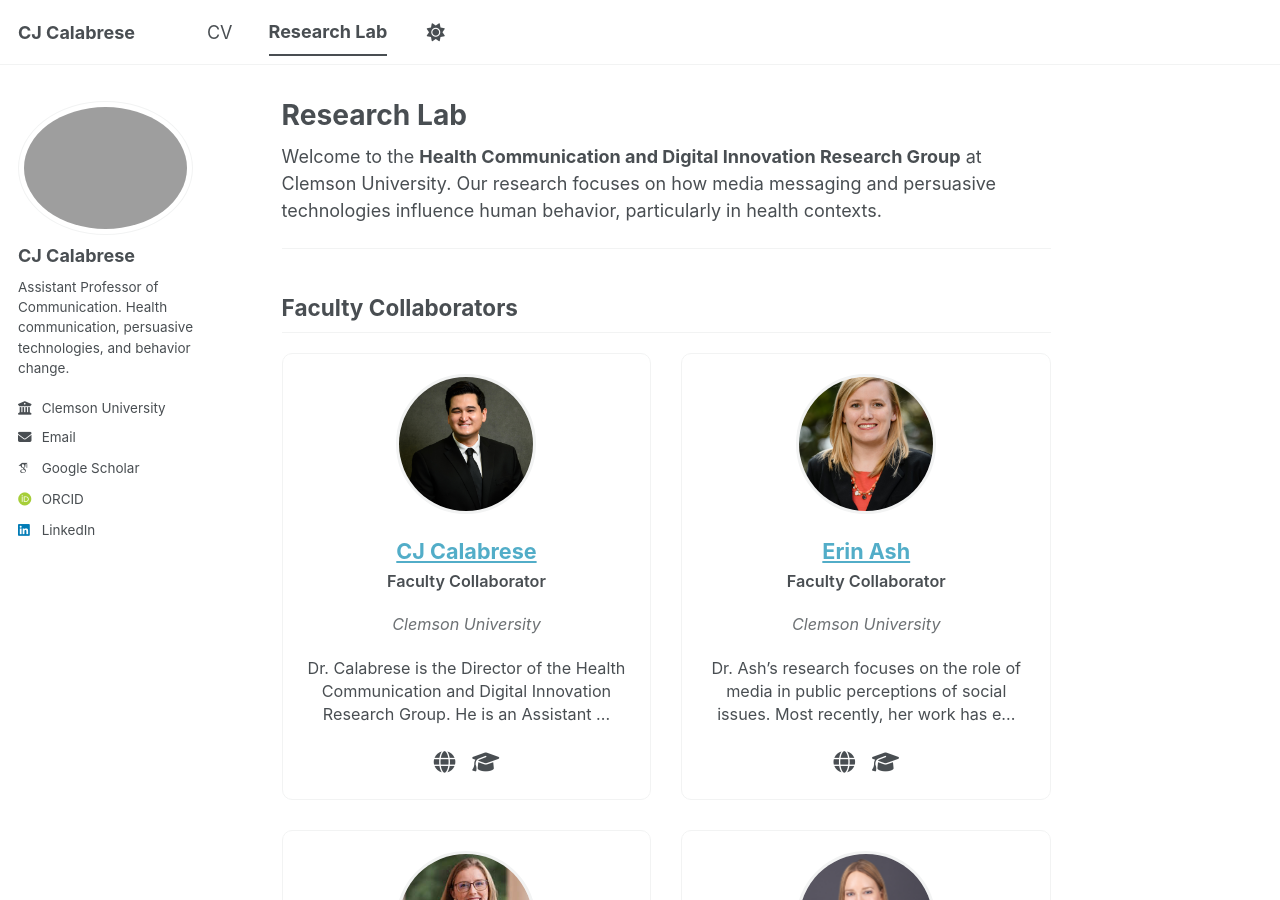
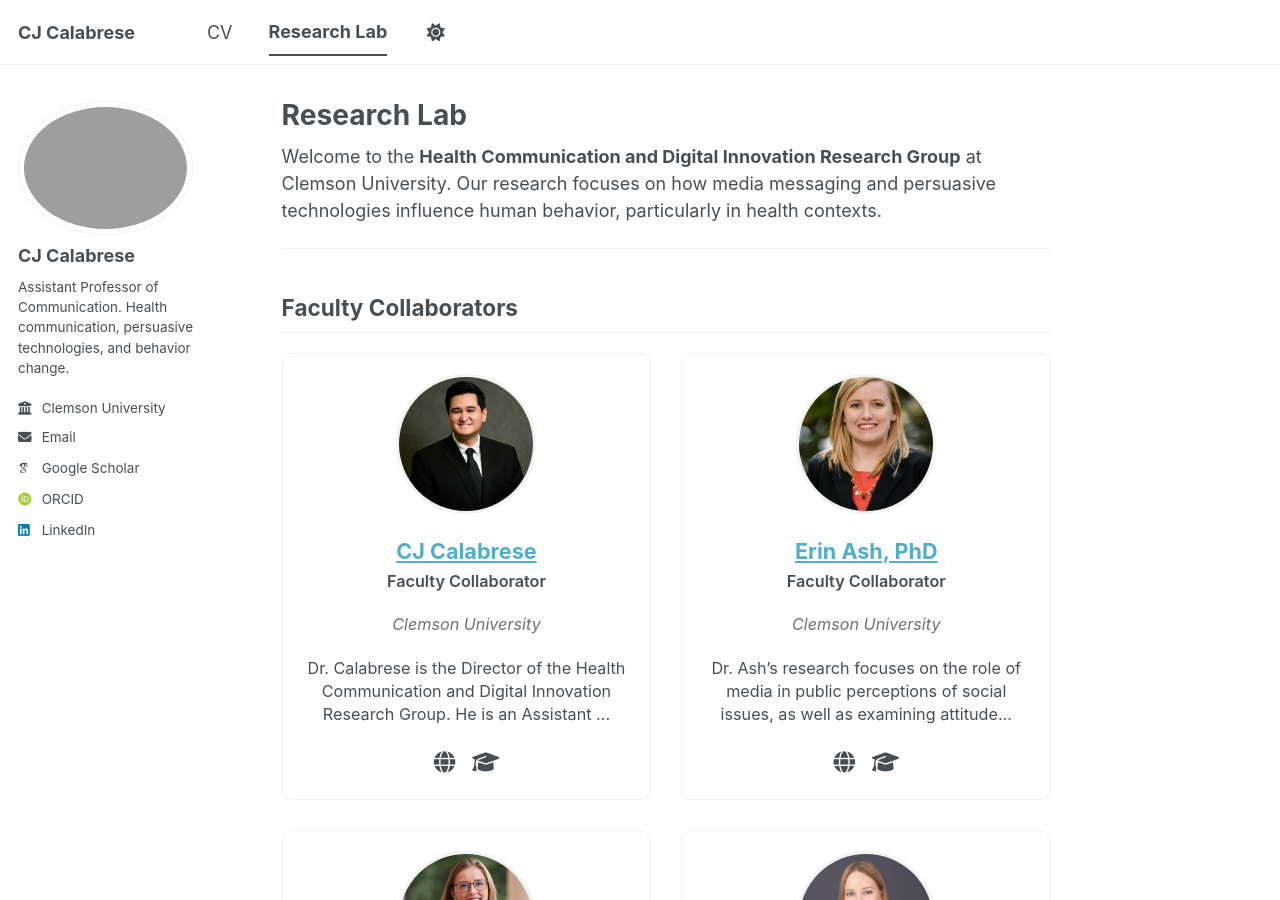
Before and after one commit to cjcalabresephd/cjcalabresephd.github.io, a Jekyll site: the page built from _pages/research-lab.md, in a window 1280 px wide and 900 px high. Built offline with Jekyll 4.4.1, drawn with Linux system fonts in a browser that asks for light colours; some web fonts are replaced; a script bundle is joined from its source files by our own code; library files that are not in the unit come from our copies.

Commit message:
Update erin-ash.md

```diff
--- a/_people/erin-ash.md
+++ b/_people/erin-ash.md
@@ -1,6 +1,6 @@
 ---
 
-name: Erin Ash
+name: Erin Ash, PhD
 lastname: Ash
 role: Faculty Collaborator
 affiliation: Clemson University
@@ -12,6 +12,6 @@ layout: single
 
 ---
 
-Dr. Ash's research focuses on the role of media in public perceptions of social issues. Most recently, her work has examined attitudes towards health-related behaviors and policies, particularly those related to reproductive health.
+Dr. Ash's research focuses on the role of media in public perceptions of social issues, as well as examining attitudes towards health-related behaviors and policies, particularly related to reproductive health.
 
 Dr. Erin Ash is an Associate Professor in the Department of Communication. She is a Faculty Scholar in the Clemson University School of Health Research (CUSHR) and an Embedded Faculty Scholar within the South Carolina Department of Public Health. Her research focuses on the role of media in public perceptions of social issues. Most recently, her work has examined attitudes towards health-related behaviors and policies, particularly those related to reproductive health.
```
